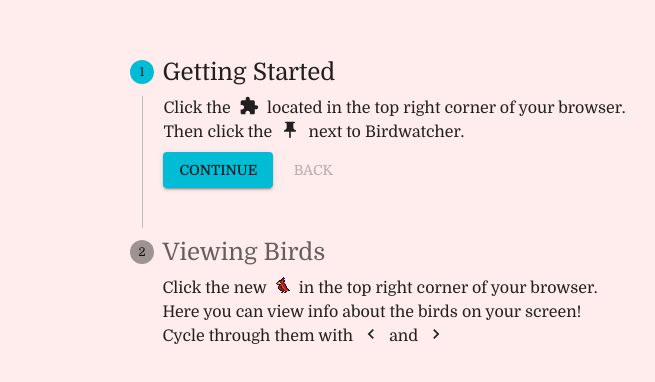
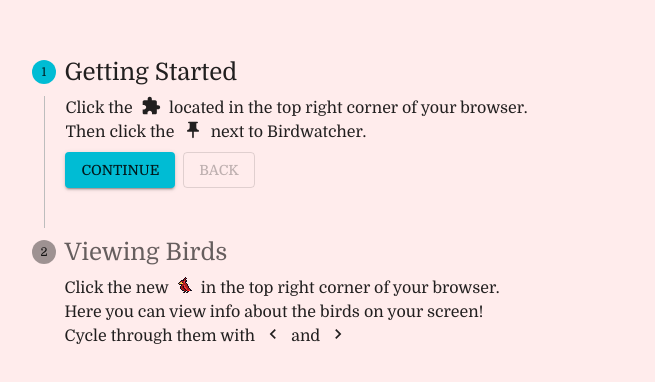
Before and after one commit to horganb/bird-extension, a React (Create React App) app in the folder site/: page / in a window 1280 px wide. Shown: the part 202-584 px from the top of the page, without its empty margins (356-1011 px from the left). Built offline with nearby package versions, Linux system fonts and the light colour scheme.

Commit message:
style adjustments

```diff
--- a/site/src/App.css
+++ b/site/src/App.css
@@ -2,8 +2,7 @@
   min-height: 100vh;
   display: flex;
   flex-direction: column;
-  /* align-items: center; */
-  padding-left: 38%;
+  align-items: center;
   justify-content: center;
   background-color: rgb(255, 236, 236);
 }
--- a/site/src/App.js
+++ b/site/src/App.js
@@ -36,16 +36,18 @@ const CustomStepper = ({ steps }) => {
               {activeStep === index && (
                 <Box sx={{ mb: 2 }}>
                   <div>
+                    {index < lastStep && (
                       <Button
-                      disabled={index === lastStep}
                         variant="contained"
                         onClick={() => setActiveStep(step => step + 1)}
                         sx={{ mt: 1, mr: 1 }}
                       >
                         Continue
                       </Button>
+                    )}
                     <Button
                       disabled={index === 0}
+                      variant="outlined"
                       onClick={() => setActiveStep(step => step - 1)}
                       sx={{ mt: 1, mr: 1 }}
                     >
```
Lines whose indentation alone changed are shown as unchanged.
